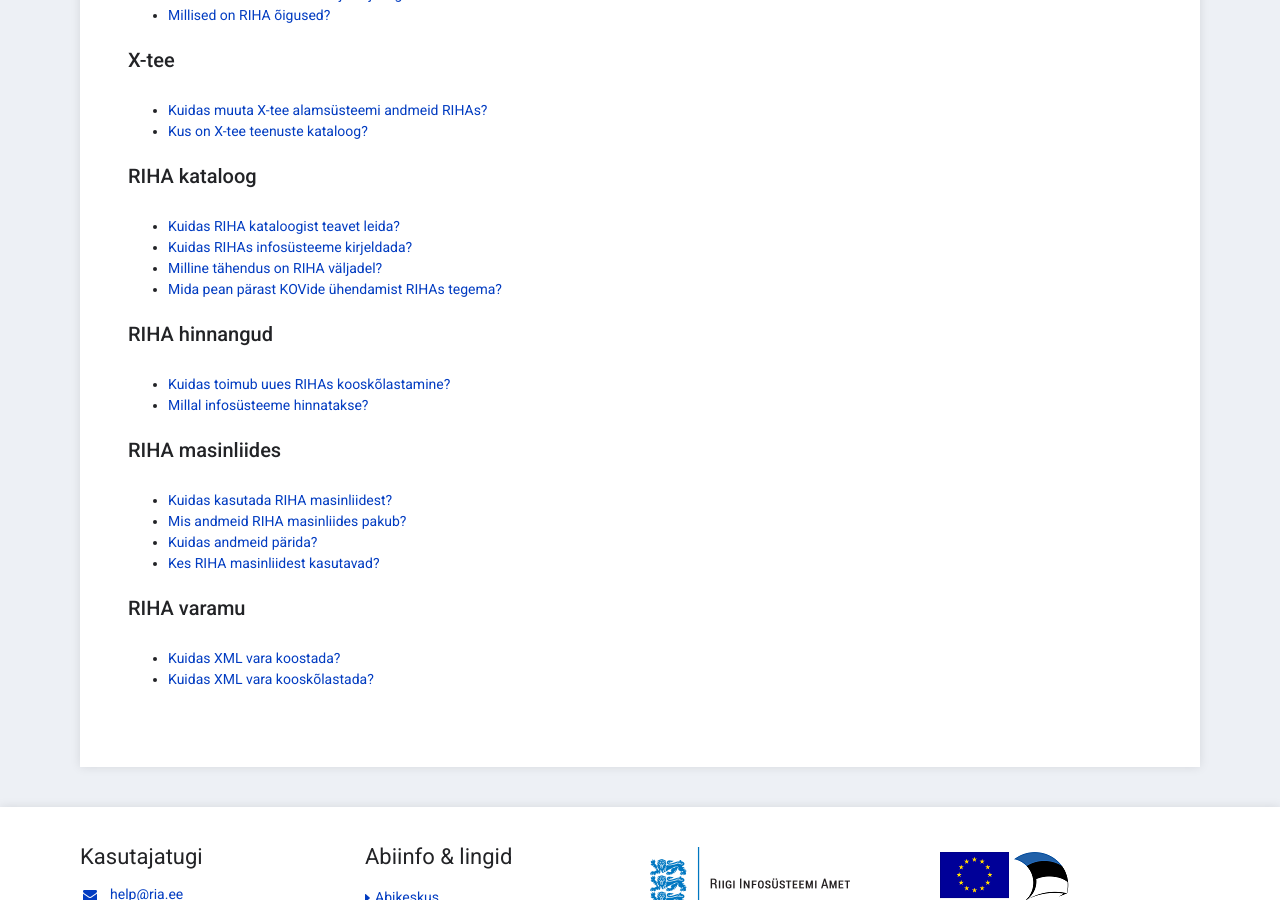
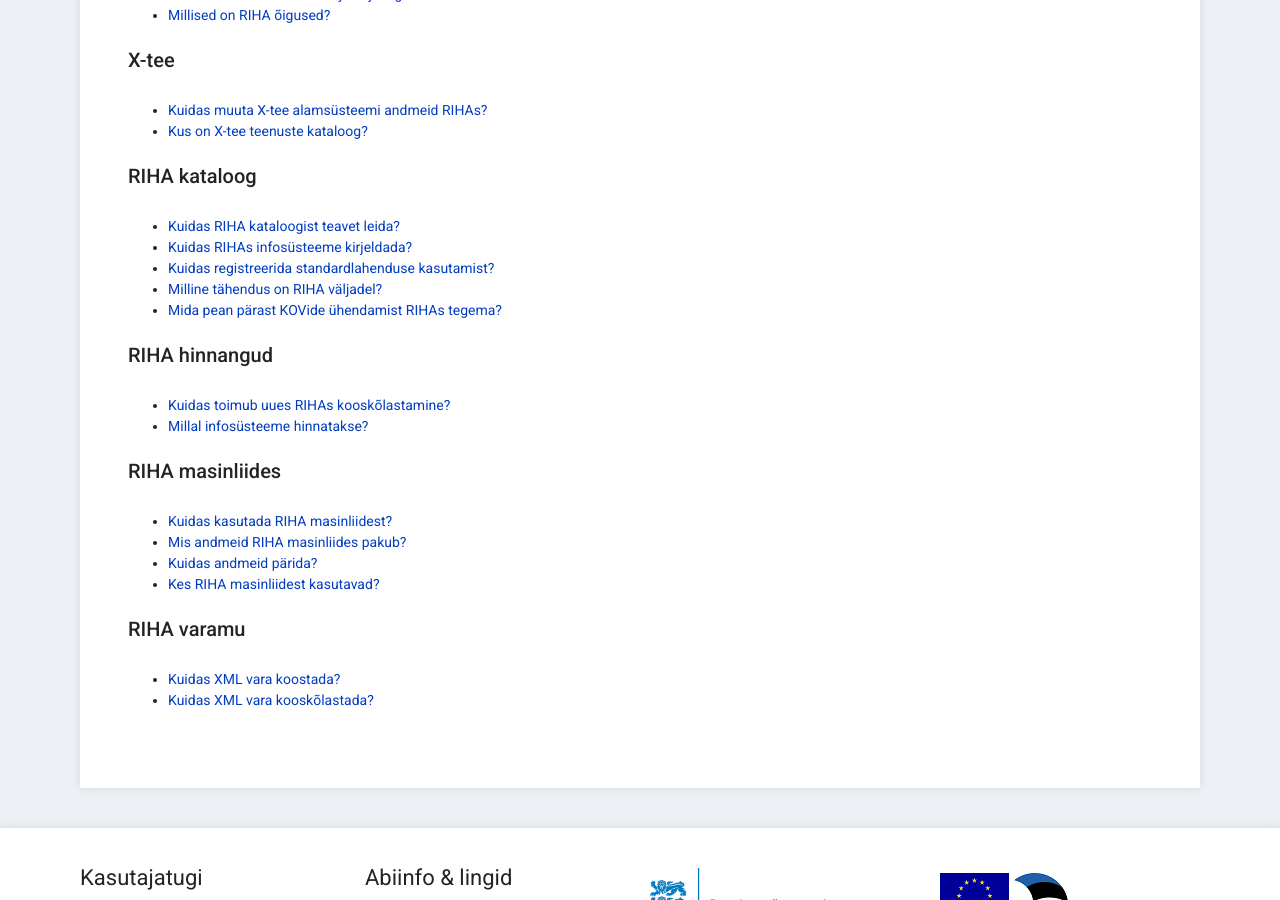
Before and after one commit to e-gov/RIHA-Help, a Jekyll site: the page built from docs/index.md, in a window 1280 px wide and 900 px high, scrolled down 698 px. Built offline with Jekyll 4.4.1, drawn with Linux system fonts in a browser that asks for light colours.

Commit message:
Add new page standardlahenduse-kasutamise-registreerimine

```diff
--- a/docs/index.md
+++ b/docs/index.md
@@ -28,6 +28,7 @@ title: RIHA abikeskus
 
 - [Kuidas RIHA kataloogist teavet leida?](kataloogi-kasutamine)
 - [Kuidas RIHAs infosüsteeme kirjeldada?](RIHAs-kirjeldamine)
+- [Kuidas registreerida standardlahenduse kasutamist?](standardlahenduse-kasutamise-registreerimine)
 - [Milline tähendus on RIHA väljadel?](RIHAs-kirjeldamine#milline-tähendus-on-riha-väljadel)
 - [Mida pean pärast KOVide ühendamist RIHAs tegema?](kovide-yhendamine)
 
```
